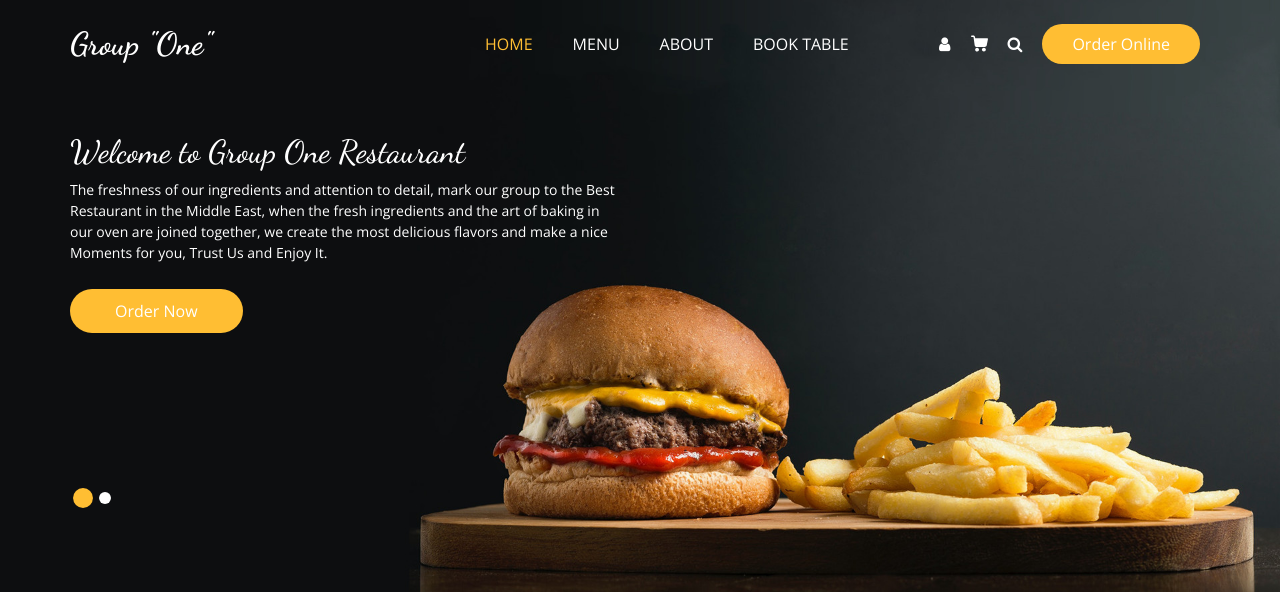
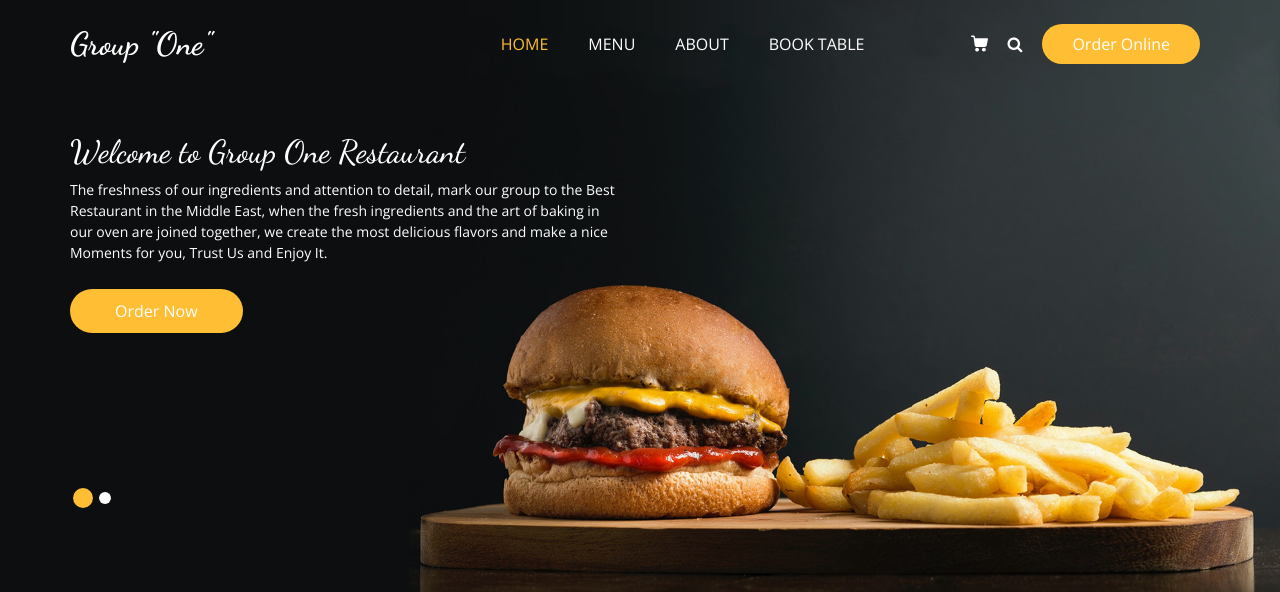
Before and after one commit to M93-group1-restaurant/Cafe-Restaurant-M93, a Django app: page / in a window 1280 px wide. Shown: the top 592 px of the page. Run offline with Django 4.2, Linux system fonts and the light colour scheme; data comes from the database, SQL or seed files in the repository; parts of the project's set-up code (start-up, migrations or seed data) failed here and were passed over; some libraries are stand-ins or nearby versions.

Commit message:
link navbar to cart

```diff
--- a/CafeManagement/templates/include/navbar.html
+++ b/CafeManagement/templates/include/navbar.html
@@ -25,10 +25,8 @@
         </li>
       </ul>
       <div class="user_option">
-        <a href="" class="user_link">
-          <i class="fa fa-user" aria-hidden="true"></i>
-        </a>
-        <a class="cart_link" href="#">
+        {# <a href="" class="user_link"><i class="fa fa-user" aria-hidden="true"></i></a> #}
+        <a class="cart_link" href="{% url 'cart' %}">
           <svg version="1.1" id="Capa_1" xmlns="http://www.w3.org/2000/svg" xmlns:xlink="http://www.w3.org/1999/xlink" x="0px" y="0px" viewBox="0 0 456.029 456.029" style="enable-background:new 0 0 456.029 456.029;" xml:space="preserve">
             <g>
               <g>
```
